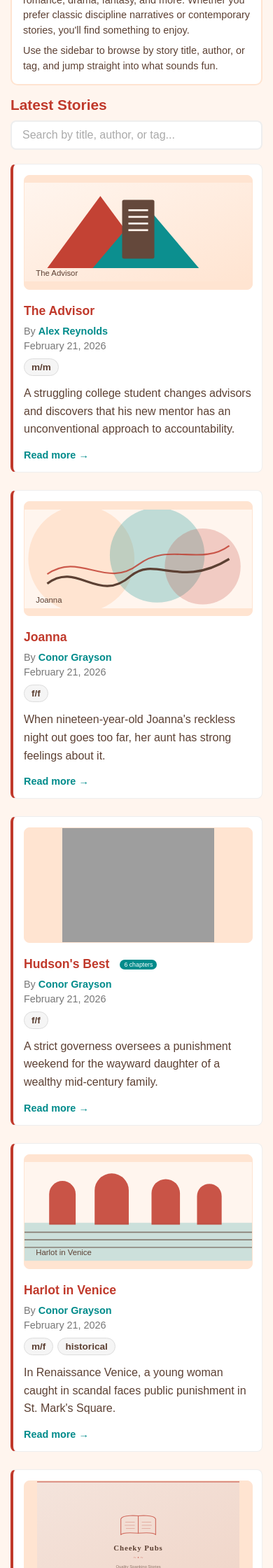
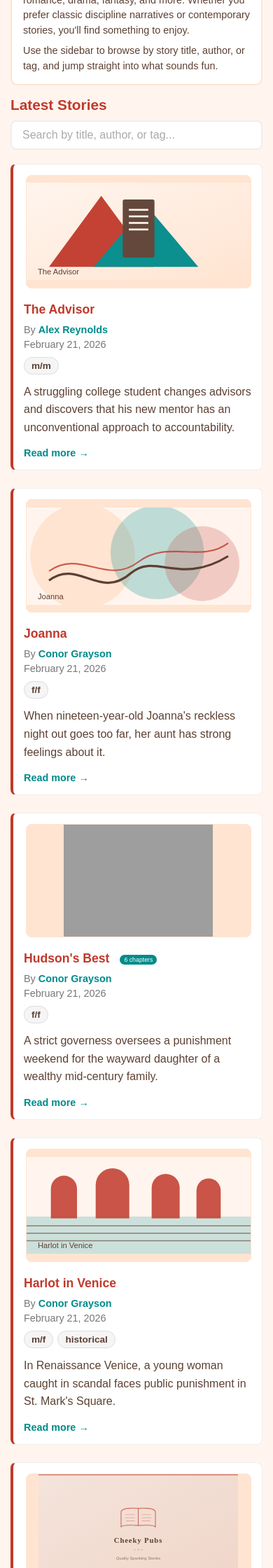
Before and after one commit to cheekypubs/cheekypubs.github.io, a Jekyll site: the page built from index.html, in a window 390 px wide. Shown: the part 352-2592 px from the top of the page at 70% size. Built offline with Jekyll 4.4.1, drawn with Linux system fonts in a browser that asks for light colours.

Commit message:
Square thumbnails on desktop, 2:1 centered on mobile

```diff
--- a/assets/css/style.css
+++ b/assets/css/style.css
@@ -543,7 +543,7 @@
     border-radius: 8px;
     overflow: hidden;
     background-color: #FFE4D1;
-    aspect-ratio: 2 / 1;
+    aspect-ratio: 1 / 1;
     width: 100%;
 }
 
@@ -1152,9 +1152,19 @@
     .story-preview {
         padding: 15px;
         flex-direction: column;
+        align-items: center;
     }
 
     .story-thumb-link {
+        width: 100%;
+        max-width: 320px;
+    }
+
+    .story-thumb {
+        aspect-ratio: 2 / 1;
+    }
+
+    .story-preview-content {
         width: 100%;
     }
 
```
